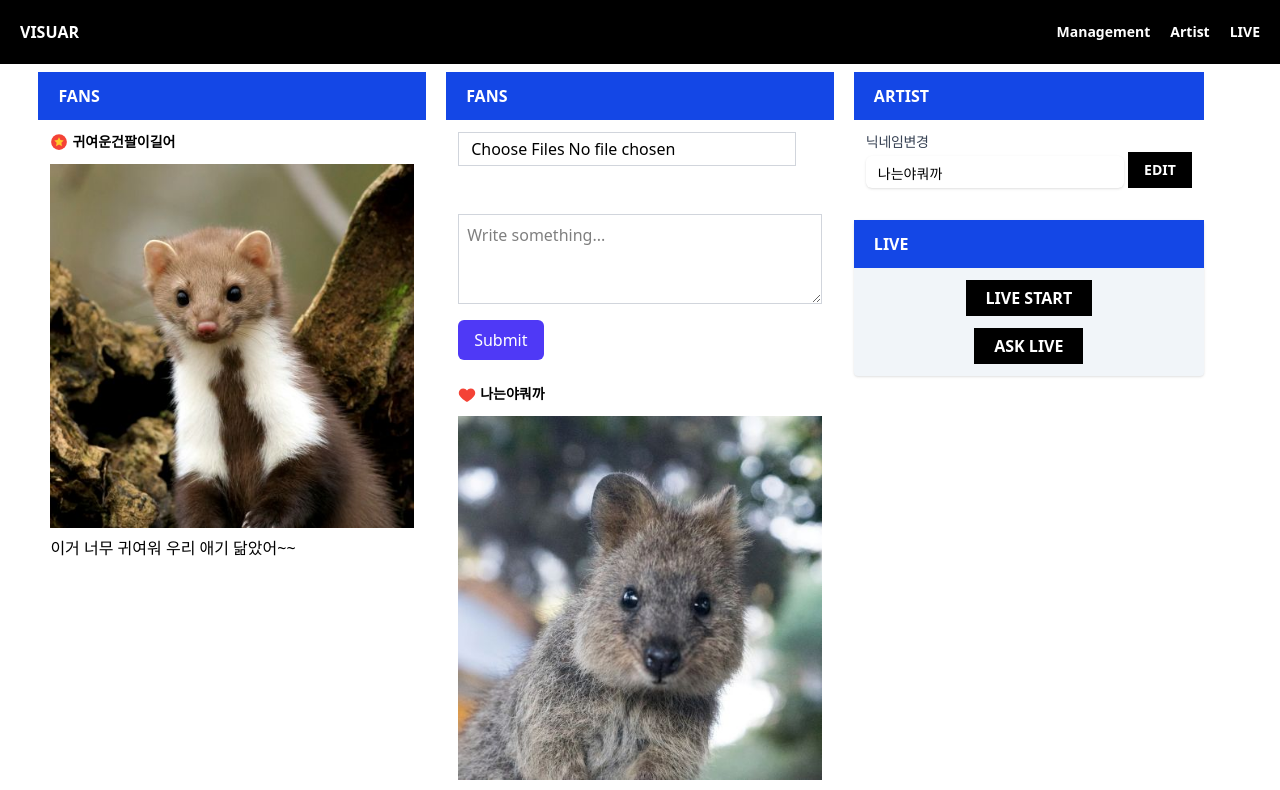
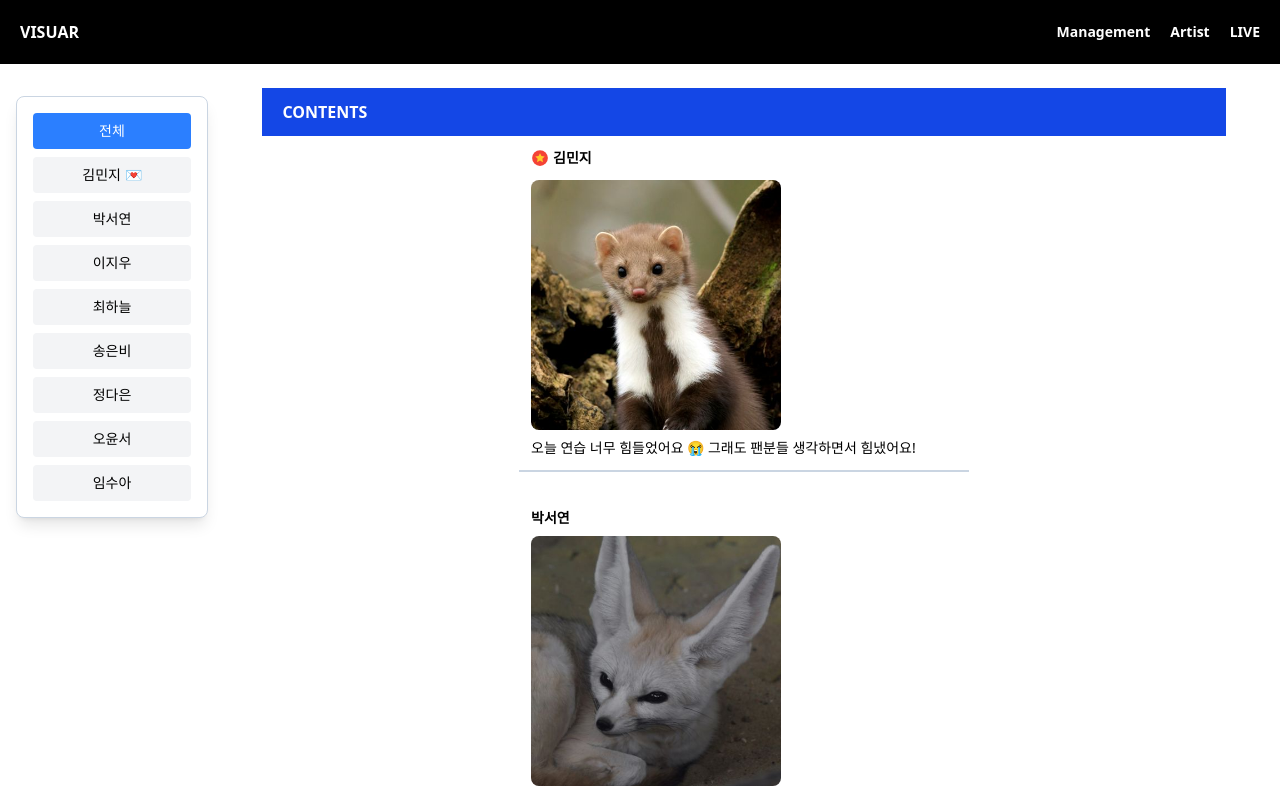
Before and after one commit to Tae2u2/visuAR, a Next.js app: page /star in a window 1280 px wide. Shown: the top 790 px of the page. Built offline with nearby package versions, Linux system fonts and the light colour scheme.

Commit message:
feat: 위젯유저리스트를 기반으로 한 콘텐츠리스트

```diff
--- a/src/app/star/page.tsx
+++ b/src/app/star/page.tsx
@@ -1,5 +1,6 @@
 import ArtistFormSection from "@/components/artist/ArtistFormSection";
 import ArtistSection from "@/components/artist/ArtistSection";
+import ContentsByArtist from "@/components/artist/ContentsByArtist";
 import FanSection from "@/components/artist/FanSection";
 import LiveSection from "@/components/artist/LiveSection";
 import AnimalEarsLiveWithSelector from "@/features/live/LiveShowView";
@@ -7,6 +8,8 @@ import React from "react";
 
 const StarPage = () => {
   return (
+    <div className="flex flex-col gap-5 w-full">
+      <ContentsByArtist />
       <div className="flex lg:flex-nowrap flex-wrap lg:flex-row flex-col-reverse justify-start items-start w-full gap-5">
         <FanSection />
         <ArtistFormSection />
@@ -15,6 +18,7 @@ const StarPage = () => {
           <LiveSection />
         </div>
       </div>
+    </div>
   );
 };
 
--- /dev/null
+++ b/src/components/artist/ContentsByArtist.tsx
@@ -0,0 +1,146 @@
+"use client";
+
+import Image from "next/image";
+import React, { useState } from "react";
+import { FanNameBadge, SectionTitle } from "../util/Text";
+
+const ContentsByArtist = () => {
+  const [selectedMember, setSelectedMember] = useState<string | null>(null);
+
+  const members = [
+    "김민지",
+    "박서연",
+    "이지우",
+    "최하늘",
+    "송은비",
+    "정다은",
+    "오윤서",
+    "임수아",
+  ];
+
+  const contents = [
+    {
+      id: 1,
+      author: "김민지",
+      content:
+        "오늘 연습 너무 힘들었어요 😭 그래도 팬분들 생각하면서 힘냈어요!",
+      image: "/profile/ret.jpg",
+      isMembership: true,
+    },
+    {
+      id: 2,
+      author: "박서연",
+      content: "새로운 안무 연습 중이에요! 곧 보여드릴게요 ✨",
+      image: "/profile/fox.jpg",
+      isMembership: false,
+    },
+    {
+      id: 3,
+      author: "이지우",
+      content: "오늘 녹음 작업했는데 너무 재밌었어요! 기대해주세요 💕",
+      image: "/profile/cat.jpg",
+      isMembership: true,
+    },
+    {
+      id: 4,
+      author: "최하늘",
+      content: "팬분들이 보내주신 편지 읽었어요. 너무 감동이에요 🥺",
+      image: "/profile/kki.jpg",
+      isMembership: false,
+    },
+    {
+      id: 5,
+      author: "송은비",
+      content: "새로운 헤어스타일 어때요? 어떤 색깔이 더 어울릴까요?",
+      image: "/profile/kka.jpg",
+      isMembership: true,
+    },
+    {
+      id: 6,
+      author: "정다은",
+      content: "오늘 라이브 방송 재밌었나요? 다음에 또 만나요!",
+      image: "/profile/ret.jpg",
+      isMembership: false,
+    },
+    {
+      id: 7,
+      author: "오윤서",
+      content: "컴백 준비하느라 바쁘지만 행복해요! 곧 좋은 소식 들려드릴게요",
+      image: "/profile/bang.jpg",
+      isMembership: true,
+    },
+    {
+      id: 8,
+      author: "임수아",
+      content: "팬분들과 함께하는 시간이 가장 행복해요 💖",
+      image: "/profile/bbock.jpg",
+      isMembership: false,
+    },
+  ];
+
+  const filteredContents = selectedMember
+    ? contents.filter((content) => content.author === selectedMember)
+    : contents;
+
+  return (
+    <div className="flex min-h-screen">
+      {/* 좌측 멤버 리스트 위젯 */}
+      <div className="fixed left-4 top-24 w-48 bg-white border border-slate-300 rounded-lg shadow-lg p-4 z-10">
+        <div className="flex flex-col gap-2">
+          <button
+            onClick={() => setSelectedMember(null)}
+            className={`px-3 py-2 rounded text-sm font-medium transition-colors ${
+              selectedMember === null
+                ? "bg-blue-500 text-white"
+                : "bg-gray-100 hover:bg-gray-200"
+            }`}
+          >
+            전체
+          </button>
+          {members.map((member) => (
+            <button
+              key={member}
+              onClick={() => setSelectedMember(member)}
+              className={`px-3 py-2 rounded text-sm font-medium transition-colors ${
+                selectedMember === member
+                  ? "bg-blue-500 text-white"
+                  : "bg-gray-100 hover:bg-gray-200"
+              }`}
+            >
+              {member} {member.includes("김") ? "💌" : ""}
+            </button>
+          ))}
+        </div>
+      </div>
+
+      {/* 우측 콘텐츠 리스트 */}
+      <div className="flex-1 ml-52 p-4">
+        <SectionTitle text="CONTENTS" />
+        <div className="flex flex-col gap-6 max-w-[450px] mx-auto">
+          {filteredContents.map((content) => (
+            <div key={content.id} className="w-full">
+              <div className="flex flex-col gap-2 p-3 border-b-2 border-slate-300 bg-white">
+                <p className="text-sm font-semibold">
+                  <FanNameBadge
+                    fanName={content.author}
+                    isMembership={content.isMembership}
+                  />
+                </p>
+                <Image
+                  src={content.image}
+                  alt={`${content.author} 게시물`}
+                  width={250}
+                  height={250}
+                  className="rounded-lg"
+                />
+                <p className="text-sm">{content.content}</p>
+              </div>
+            </div>
+          ))}
+        </div>
+      </div>
+    </div>
+  );
+};
+
+export default ContentsByArtist;
```
Lines whose indentation alone changed are shown as unchanged.
